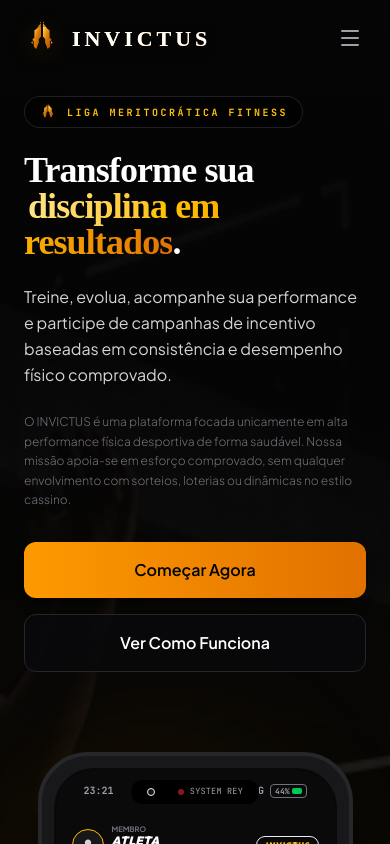
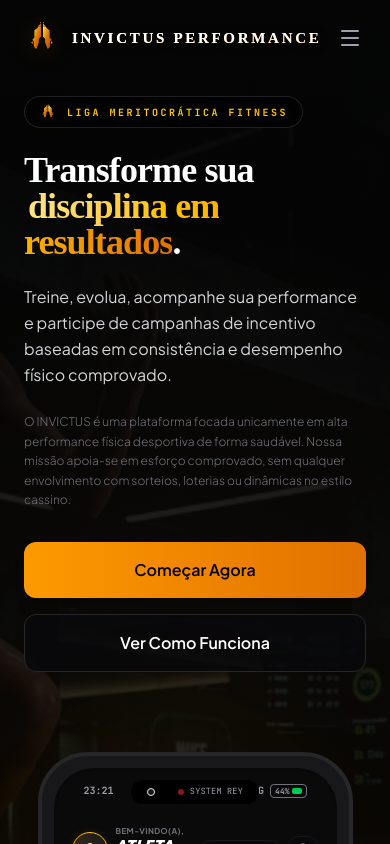
Before and after one commit to SAMUELFSC89/INVICTUS-PERFORMANCE-SITE, a React (Vite) app: page / in a window 390 px wide. Shown: the top 844 px of the page. Built offline with nearby package versions, Linux system fonts and the light colour scheme.

Commit message:
feat: rebrand to INVICTUS PERFORMANCE and update landing
- Renamed app to INVICTUS PERFORMANCE across UI and FAQ
- Increased monthly plan price to R$ 49,90
- Added a dedicated interface showcase section
- Refactored SmartphoneMockup to support static mode for specific layouts

```diff
--- a/src/App.tsx
+++ b/src/App.tsx
@@ -235,7 +235,7 @@
                 {/* Right Block: Live Premium Smartphone mockup */}
                 <div className="lg:col-span-5 flex justify-center relative w-full pt-6 lg:pt-0">
                   <div className="absolute -inset-4 bg-gradient-to-tr from-amber-500/10 to-transparent blur-3xl rounded-full" />
-                  <SmartphoneMockup />
+                  <SmartphoneMockup onlyPhone={true} />
                 </div>
               </div>
             </section>
@@ -340,6 +340,17 @@
             </section>
 
 
+            {/* SEÇÃO 2.5 — EXPLORE A INTERFACE */}
+            <section
+              id="interface"
+              className="py-24 sm:py-32 w-full border-b border-zinc-950 bg-gradient-to-b from-[#080808] to-[#050505]"
+            >
+              <div className="max-w-7xl mx-auto px-6">
+                <SmartphoneMockup />
+              </div>
+            </section>
+
+
             {/* NEW SECTION — PLANOS */}
             <section
               id="planos"
@@ -433,7 +444,7 @@
                       {/* Pricing block */}
                       <div className="flex items-baseline gap-1 py-2">
                         <span className="text-sm text-zinc-400 font-mono leading-none">R$</span>
-                        <span className="text-5xl font-bold text-amber-500 font-mono leading-none">29,90</span>
+                        <span className="text-5xl font-bold text-amber-500 font-mono leading-none">49,90</span>
                         <span className="text-sm text-zinc-500 font-mono leading-none">/ mês</span>
                       </div>
 
--- a/src/components/Footer.tsx
+++ b/src/components/Footer.tsx
@@ -155,13 +155,13 @@
               DECLARAÇÃO DE CONFORMIDADE COM AS DIRETRIZES DA APPLE APP STORE E GOOGLE PLAY STORE
             </h5>
             <p className="text-[10.5px] text-zinc-550 leading-relaxed antialiased">
-              O aplicativo Invictus, bem como toda a infraestrutura contida nesta página de divulgação, opera estritamente como um ecossistema focado no aprimoramento de saúde, rastreio esportivo e hábitos diários sustentáveis. Sob nenhuma hipótese organizamos, promovemos, facilitamos ou aceitamos transações monetárias voltadas a apostas de cotas fixas, esquemas rápidos de remuneração financeira, cassinos eletrônicos online, sorteios patrocinados ou investimentos especulativos. A aquisição de medalhas físicas, recompensas digitais ou cupons promocionais fornecidos por parceiros é decorrência estrita de critérios meritocráticos de atividade física legitimamente comprovados pelos relógios integrados e auditorias antifraude por GPS. Todas as dinâmicas de engajamento baseiam-se em lógicas puras de gamificação saudável esportiva.
+              O aplicativo INVICTUS PERFORMANCE, bem como toda a infraestrutura contida nesta página de divulgação, opera estritamente como um ecossistema focado no aprimoramento de saúde, rastreio esportivo e hábitos diários sustentáveis. Sob nenhuma hipótese organizamos, promovemos, facilitamos ou aceitamos transações monetárias voltadas a apostas de cotas fixas, esquemas rápidos de remuneração financeira, cassinos eletrônicos online, sorteios patrocinados ou investimentos especulativos. A aquisição de medalhas físicas, recompensas digitais ou cupons promocionais fornecidos por parceiros é decorrência estrita de critérios meritocráticos de atividade física legitimamente comprovados pelos relógios integrados e auditorias antifraude por GPS. Todas as dinâmicas de engajamento baseiam-se em lógicas puras de gamificação saudável esportiva.
             </p>
           </div>
 
           <div className="flex flex-col sm:flex-row justify-between items-start sm:items-center gap-4 text-[11px] text-zinc-600">
             <p>
-              © {new Date().getFullYear()} Invictus Inc. Todos os direitos reservados. Projeto registrado na Google AI Studio.
+              © {new Date().getFullYear()} INVICTUS PERFORMANCE Inc. Todos os direitos reservados. Projeto registrado na Google AI Studio.
             </p>
             <div className="flex gap-4">
               <p>Segurança Militar SSL</p>
--- a/src/components/InvictusLogo.tsx
+++ b/src/components/InvictusLogo.tsx
@@ -128,8 +128,8 @@
         </g>
       </svg>
       {showText && (
-        <span className={`font-accent tracking-[0.18em] text-[22px] font-black uppercase text-transparent bg-clip-text bg-gradient-to-r from-[#FFE699] via-[#FBBF24] to-[#B45309] filter drop-shadow-[0_2px_4px_rgba(0,0,0,0.5)] select-none ${textColor}`}>
-          INVICTUS
+        <span className={`font-accent tracking-[0.18em] text-[15px] xs:text-[18px] sm:text-[22px] font-black uppercase text-transparent bg-clip-text bg-gradient-to-r from-[#FFE699] via-[#FBBF24] to-[#B45309] filter drop-shadow-[0_2px_4px_rgba(0,0,0,0.5)] select-none ${textColor}`}>
+          INVICTUS PERFORMANCE
         </span>
       )}
     </div>
--- a/src/components/SmartphoneMockup.tsx
+++ b/src/components/SmartphoneMockup.tsx
@@ -33,7 +33,7 @@
 
 type MockTab = 'inicio' | 'ranking' | 'treinos' | 'perfil';
 
-export default function SmartphoneMockup() {
+export default function SmartphoneMockup({ onlyPhone = false }: { onlyPhone?: boolean }) {
   const [activeTab, setActiveTab] = useState<MockTab>('inicio');
   const [workoutChecked, setWorkoutChecked] = useState<boolean[]>([true, true, false, false]);
   const [timeState, setTimeState] = useState(542); // Simulated timer (9:02)
@@ -55,7 +55,7 @@
   }, []);
 
   useEffect(() => {
-    if (isManual) return;
+    if (isManual || onlyPhone) return;
     const interval = setInterval(() => {
       setActiveTab(prev => {
         if (prev === 'inicio') return 'ranking';
@@ -65,7 +65,7 @@
       });
     }, 6000);
     return () => clearInterval(interval);
-  }, [isManual]);
+  }, [isManual, onlyPhone]);
 
   const toggleWorkout = (index: number) => {
     const nextList = [...workoutChecked];
@@ -81,6 +81,7 @@
     <div className="w-full flex flex-col lg:flex-row items-center gap-12 lg:gap-16 justify-center">
 
       {/* Visual Navigation Controls on the Left side */}
+      {!onlyPhone && (
         <div className="w-full lg:w-1/2 flex flex-col gap-5 text-left order-last lg:order-first">
           <div className="inline-flex items-center gap-2 px-3 py-1 bg-red-500/10 rounded-full border border-red-500/20 text-xs font-mono text-red-500 w-fit mb-2">
             <Smartphone className="w-3.5 h-3.5" />
@@ -160,9 +161,10 @@
             })}
           </div>
         </div>
+      )}
 
       {/* Visual Simulated Smartphone mockup Container on the Right */}
-      <div className="w-full lg:w-1/2 flex justify-center relative p-2">
+      <div className={`${onlyPhone ? 'w-full' : 'w-full lg:w-1/2'} flex justify-center relative p-2`}>
         {/* Glow behind phone */}
         <div className="absolute -inset-4 bg-gradient-to-tr from-amber-500/10 to-transparent blur-3xl rounded-full opacity-60 pointer-events-none" />
 
--- a/src/components/SubPages.tsx
+++ b/src/components/SubPages.tsx
@@ -146,9 +146,9 @@
             <div className="mt-16 bg-zinc-900/50 rounded-2xl border border-zinc-800 p-6 flex flex-col sm:flex-row gap-4 items-start">
               <ShieldAlert className="w-10 h-10 text-red-500 shrink-0" />
               <div>
-                <h4 className="font-semibold text-white mb-1 text-sm">Garantia de Transparência Invictus</h4>
+                <h4 className="font-semibold text-white mb-1 text-sm">Garantia de Transparência INVICTUS PERFORMANCE</h4>
                 <p className="text-xs text-zinc-400 leading-relaxed">
-                  Todos os nossos termos estão estruturados de acordo com as políticas internacionais de integridade do desenvolvedor. Proibimos estritamente condutas nocivas, abusos algorítmicos ou fraudes mecânicas nos termos descritos acima. O Invictus é operado de acordo com as leis e diretrizes nacionais sem mecanismos de jogos de azar ou especulação.
+                  Todos os nossos termos estão estruturados de acordo com as políticas internacionais de integridade do desenvolvedor. Proibimos estritamente condutas nocivas, abusos algorítmicos ou fraudes mecânicas nos termos descritos acima. O INVICTUS PERFORMANCE é operado de acordo com as leis e diretrizes nacionais sem mecanismos de jogos de azar ou especulação.
                 </p>
               </div>
             </div>
@@ -167,7 +167,7 @@
                 Perguntas Frequentes (FAQ)
               </h1>
               <p className="text-sm text-zinc-400">
-                Todas as respostas sobre a plataforma, recompensas saudáveis e integridade de treinos do Invictus.
+                Todas as respostas sobre a plataforma, recompensas saudáveis e integridade de treinos do INVICTUS PERFORMANCE.
               </p>
             </header>
 
--- a/src/types.ts
+++ b/src/types.ts
@@ -26,8 +26,8 @@
 export const FAQ_DATA: FAQItem[] = [
   {
     id: "faq-1",
-    question: "O que é o aplicativo Invictus?",
-    answer: "O Invictus é uma plataforma premium de evolução pessoal e gamificação de hábitos saudáveis. Nosso objetivo é incentivar a prática consistente de atividades físicas através de um ranking motivacional em que disciplina e regularidade são os fatores chave para a conquista de reputação e recompensas de conquistas digitais."
+    question: "O que é o aplicativo INVICTUS PERFORMANCE?",
+    answer: "O INVICTUS PERFORMANCE é uma plataforma premium de evolução pessoal e gamificação de hábitos saudáveis. Nosso objetivo é incentivar a prática consistente de atividades físicas através de um ranking motivacional em que disciplina e regularidade são os fatores chave para a conquista de reputação e recompensas de conquistas digitais."
   },
   {
     id: "faq-2",
@@ -42,7 +42,7 @@
   {
     id: "faq-4",
     question: "O sistema de pontuação envolve apostas ou dinheiro?",
-    answer: "Absolutamente não. O Invictus é uma plataforma puramente focada em bem-estar, saúde e desenvolvimento humano saudável. Não há apostas, apostas financeiras, apostas contra outros usuários ou transações financeiras associadas a resultados de treinos. Focamos no desenvolvimento saudável e no reconhecimento através de medalhas, troféus digitais e conquistas internas."
+    answer: "Absolutamente não. O INVICTUS PERFORMANCE é uma plataforma puramente focada em bem-estar, saúde e desenvolvimento humano saudável. Não há apostas, apostas financeiras, apostas contra outros usuários ou transações financeiras associadas a resultados de treinos. Focamos no desenvolvimento saudável e no reconhecimento através de medalhas, troféus digitais e conquistas internas."
   },
   {
     id: "faq-5",
@@ -52,19 +52,19 @@
   {
     id: "faq-6",
     question: "Posso conectar meu relógio Garmin, Strava ou Apple Watch?",
-    answer: "Sim! O Invictus possui sincronização ativa com as principais plataformas esportivas do mercado internacional, incluindo Garmin Connect, Strava e Apple Health, tornando o processo de registro de cardio e treinos totalmente automatizado e seguro."
+    answer: "Sim! O INVICTUS PERFORMANCE possui sincronização ativa com as principais plataformas esportivas do mercado internacional, incluindo Garmin Connect, Strava e Apple Health, tornando o processo de registro de cardio e treinos totalmente automatizado e seguro."
   },
   {
     id: "faq-7",
     question: "Existem campanhas de premiação?",
-    answer: "Sim. O Invictus poderá promover campanhas de incentivo e reconhecimento para participantes elegíveis. Cada campanha possui regras, critérios de participação e requisitos próprios divulgados pela plataforma."
+    answer: "Sim. O INVICTUS PERFORMANCE poderá promover campanhas de incentivo e reconhecimento para participantes elegíveis. Cada campanha possui regras, critérios de participação e requisitos próprios divulgados pela plataforma."
   }
 ];
 
 export const TERMS_DOCUMENT: LegalDocument = {
-  title: "Termos de Uso e Serviço - Invictus",
+  title: "Termos de Uso e Serviço - INVICTUS PERFORMANCE",
   lastUpdated: "31 de Maio de 2026",
-  introduction: "Bem-vindo ao Invictus. Estes Termos de Uso regem o acesso e utilização da plataforma digital, aplicativo móvel e serviços relacionados ao ecossistema Invictus. Ao criar uma conta ou utilizar o aplicativo, você expressa sua concordância integral com estes termos.",
+  introduction: "Bem-vindo ao INVICTUS PERFORMANCE. Estes Termos de Uso regem o acesso e utilização da plataforma digital, aplicativo móvel e serviços relacionados ao ecossistema INVICTUS PERFORMANCE. Ao criar uma conta ou utilizar o aplicativo, você expressa sua concordância integral com estes termos.",
   sections: [
     {
       title: "1. Natureza da Plataforma",
@@ -99,7 +99,7 @@
 };
 
 export const PRIVACY_DOCUMENT: LegalDocument = {
-  title: "Política de Privacidade - Invictus",
+  title: "Política de Privacidade - INVICTUS PERFORMANCE",
   lastUpdated: "31 de Maio de 2026",
   introduction: "A privacidade do usuário é um pilar insubstituível. Esta política descreve pormenorizadamente os dados pessoais que coletamos, sua finalidade, como os tratamos de forma segura e os seus direitos em estrito cumprimento à Lei Geral de Proteção de Dados (LGPD) e diretrizes globais da Google Play e Apple App Store.",
   sections: [
@@ -129,9 +129,9 @@
 };
 
 export const RULES_DOCUMENT: LegalDocument = {
-  title: "Regras Gerais de Participação - Invictus",
+  title: "Regras Gerais de Participação - INVICTUS PERFORMANCE",
   lastUpdated: "31 de Maio de 2026",
-  introduction: "O Invictus é uma liga esportiva saudável de reputação. Para manter um ecossistema equilibrado, ético e inspirador, todos os usuários devem seguir ativamente as Regras de Participação abaixo:",
+  introduction: "O INVICTUS PERFORMANCE é uma liga esportiva saudável de reputação. Para manter um ecossistema equilibrado, ético e inspirador, todos os usuários devem seguir ativamente as Regras de Participação abaixo:",
   sections: [
     {
       title: "1. Registro Honesto",
@@ -166,9 +166,9 @@
 };
 
 export const REWARDS_DOCUMENT: LegalDocument = {
-  title: "Política de Premiações e Conquistas - Invictus",
+  title: "Política de Premiações e Conquistas - INVICTUS PERFORMANCE",
   lastUpdated: "31 de Maio de 2026",
-  introduction: "O Invictus valoriza o esforço real. Esta política define as regras para a concessão de incentivos corporativos, conquistas digitais e troféus dentro da plataforma.",
+  introduction: "O INVICTUS PERFORMANCE valoriza o esforço real. Esta política define as regras para a concessão de incentivos corporativos, conquistas digitais e troféus dentro da plataforma.",
   sections: [
     {
       title: "1. Medalhas e Títulos Digitais",
@@ -187,7 +187,7 @@
     {
       title: "3. Ausência de Dinâmica de Jogos de Azar",
       content: [
-        "O Invictus reitera que sua lógica é 100% esportiva e meritocrática.",
+        "O INVICTUS PERFORMANCE reitera que sua lógica é 100% esportiva e meritocrática.",
         "A aquisição de pontos ou resgate de conquistas não envolve elementos estocásticos artificiais como roletas, giros de sorte, compras de passes de apostas esportivas, caça-níqueis ou sorteios eletrônicos. Toda evolução depende estritamente de suor, disciplina e consistência real comprovada do atleta."
       ]
     }
@@ -197,7 +197,7 @@
 export const INCENTIVES_DOCUMENT: LegalDocument = {
   title: "Política de Incentivos e Reconhecimento",
   lastUpdated: "31 de Maio de 2026",
-  introduction: "O Invictus é uma plataforma de gamificação fitness focada em consistência, evolução pessoal e reconhecimento de desempenho. Esta política estabelece as diretrizes normativas das campanhas de incentivo, critérios de classificação e procedimentos de auditoria adotados pela plataforma para garantir a lisura e a integridade de todas as atividades.",
+  introduction: "O INVICTUS PERFORMANCE é uma plataforma de gamificação fitness focada em consistência, evolução pessoal e reconhecimento de desempenho. Esta política estabelece as diretrizes normativas das campanhas de incentivo, critérios de classificação e procedimentos de auditoria adotados pela plataforma para garantir a lisura e a integridade de todas as atividades.",
   sections: [
     {
       title: "1. Objetivo das Campanhas",
@@ -249,7 +249,7 @@
         "Será imediatamente desclassificado e banido das campanhas vigentes e futuras o usuário que:",
         "a) Compartilhar dispositivos vestíveis com terceiros para simular acréscimo de pontuação;",
         "b) Utilizar emuladores virtuais, mockers de GPS ou scripts automatizados de simulação de sensores;",
-        "c) Praticar condutas antidesportivas ou que violem a confidencialidade e a ética de comunidade do Invictus."
+        "c) Praticar condutas antidesportivas ou que violem a confidencialidade e a ética de comunidade do INVICTUS PERFORMANCE."
       ]
     },
     {
@@ -277,7 +277,7 @@
 };
 
 export const VALIDATION_DOCUMENT: LegalDocument = {
-  title: "Política de Validação de Atividades - Invictus",
+  title: "Política de Validação de Atividades - INVICTUS PERFORMANCE",
   lastUpdated: "31 de Maio de 2026",
   introduction: "Como auditamos e asseguramos que o movimento físico é verídico? Esta política especifica os protocolos técnicos e de sensores que validam cada segundo do seu suor.",
   sections: [
```
Lines whose indentation alone changed are shown as unchanged.
